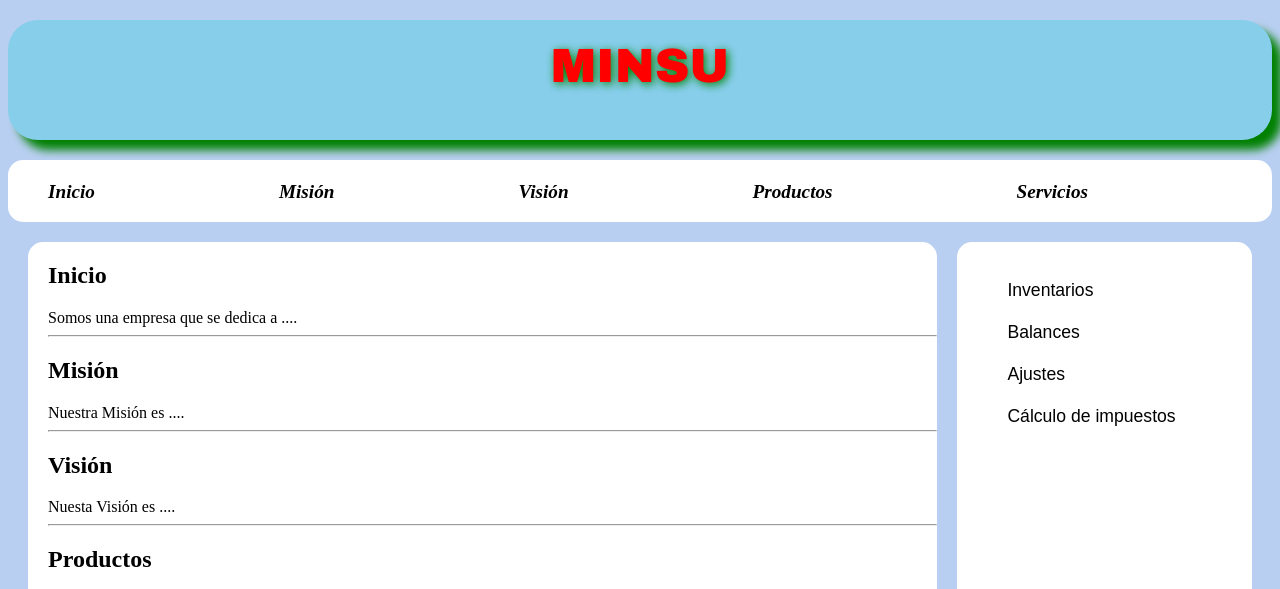
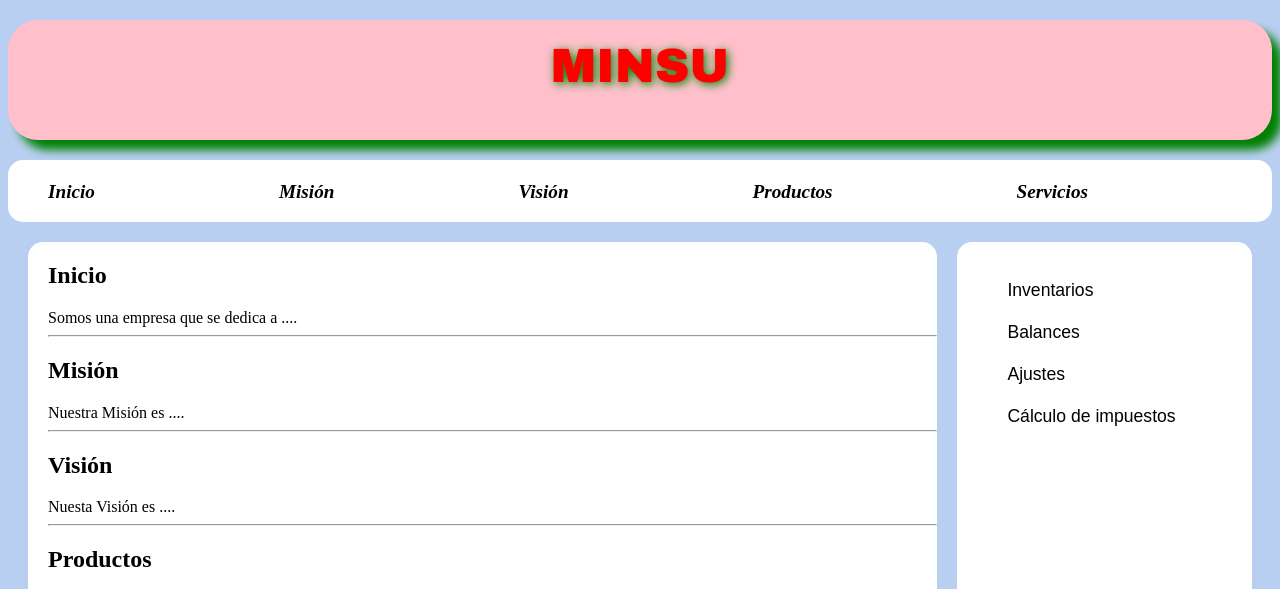
Before and after one commit to EberOCM1/Eber1, a plain HTML site: page index.html in a window 1280 px wide. Shown: the top 589 px of the page. Drawn offline with Linux system fonts and the light colour scheme.

Commit message:
Update index.html

```diff
--- a/index.html
+++ b/index.html
@@ -15,7 +15,7 @@
 			font-family: Arial black;
 			font-size: 3em;
 			text-align: center;
-			background-color: skyblue;
+			background-color: pink;
 			color: red;
 			margin-top: 20px;
 			margin-bottom: 20px;
```
